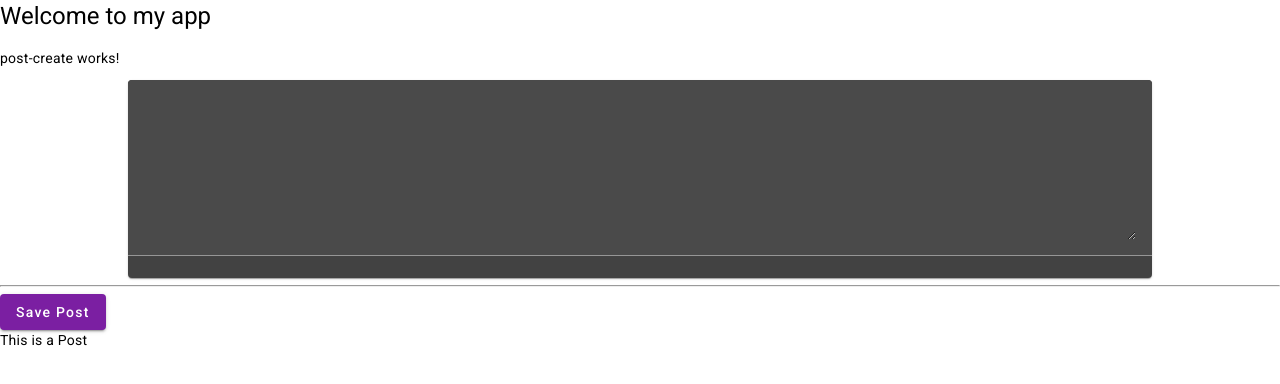
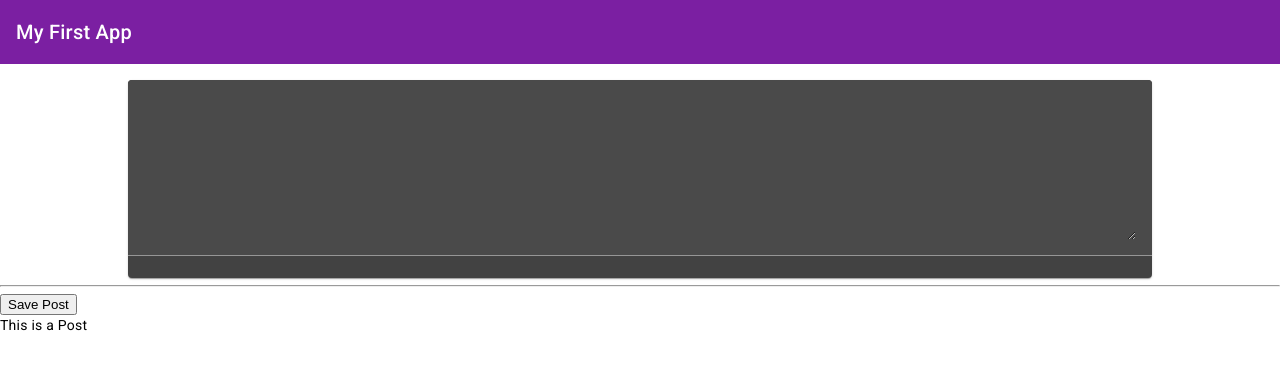
Before and after one commit to martin9719/MEAN-Stack-Releaning-Journey, an Angular app: page / in a window 1280 px wide. Shown: the top 384 px of the page. Built offline with nearby package versions, Linux system fonts and the light colour scheme.

Commit message:
adding header

```diff
--- a/src/app/app.component.css
+++ b/src/app/app.component.css
@@ -0,0 +1,3 @@
+main{
+    margin-top: 16px;
+}
--- a/src/app/app.component.html
+++ b/src/app/app.component.html
@@ -1,14 +1,4 @@
-<html lang="en">
-
-<head>
-  <meta charset="UTF-8">
-  <meta name="viewport" content="width=device-width, initial-scale=1.0">
-  <title>Document</title>
-</head>
-
-<body>
-  <h1>Welcome to my app</h1>
+<app-header></app-header>
+<main>
   <app-post-create></app-post-create>
-</body>
-
-</html>
+</main>
--- a/src/app/app.module.ts
+++ b/src/app/app.module.ts
@@ -20,9 +20,9 @@ import { MatToolbarModule } from '@angular/material/toolbar';
     FormsModule,
     MatInputModule,
     MatCardModule,
+    // MatButtonModule,
+    MatToolbarModule,
     BrowserAnimationsModule,
-    MatButtonModule,
-    MatToolbarModule,
   ],
   providers: [],
   bootstrap: [AppComponent],
--- a/src/app/header/header.component.css
+++ b/src/app/header/header.component.css
@@ -0,0 +1,4 @@
+mat-toolbar{
+    color: red;
+    background-color: aqua;
+}
--- a/src/app/header/header.component.html
+++ b/src/app/header/header.component.html
@@ -1 +1,2 @@
-<p>header works!</p>
+<!-- <p>header works!</p> -->
+<mat-toolbar color="primary">My First App</mat-toolbar>
--- a/src/app/posts/post-create/post-create.component.html
+++ b/src/app/posts/post-create/post-create.component.html
@@ -1,4 +1,4 @@
-<p>post-create works!</p>
+<!-- <p>post-create works!</p> -->
 <mat-card>
     <mat-form-field>
         <textarea matInput rows="6" [(ngModel)]="enteredValue"></textarea>
```
